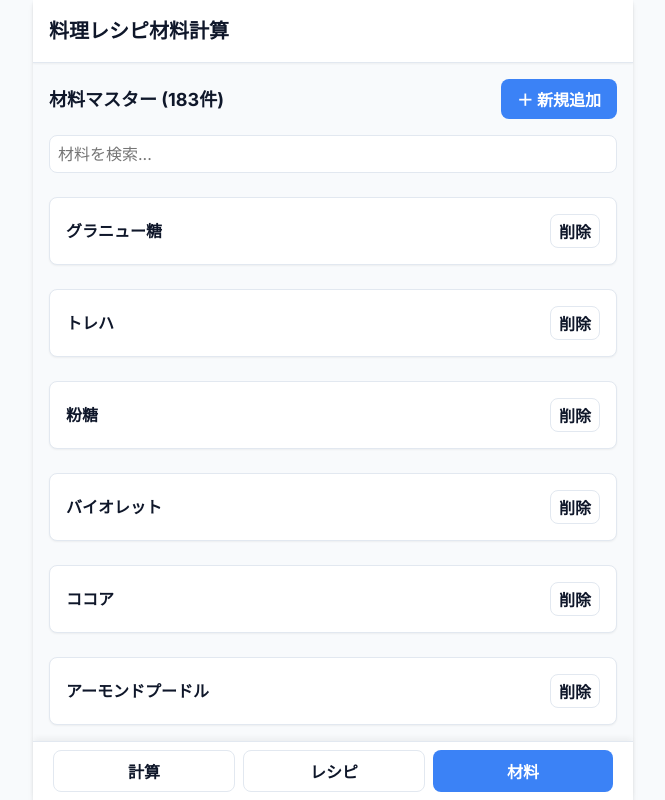
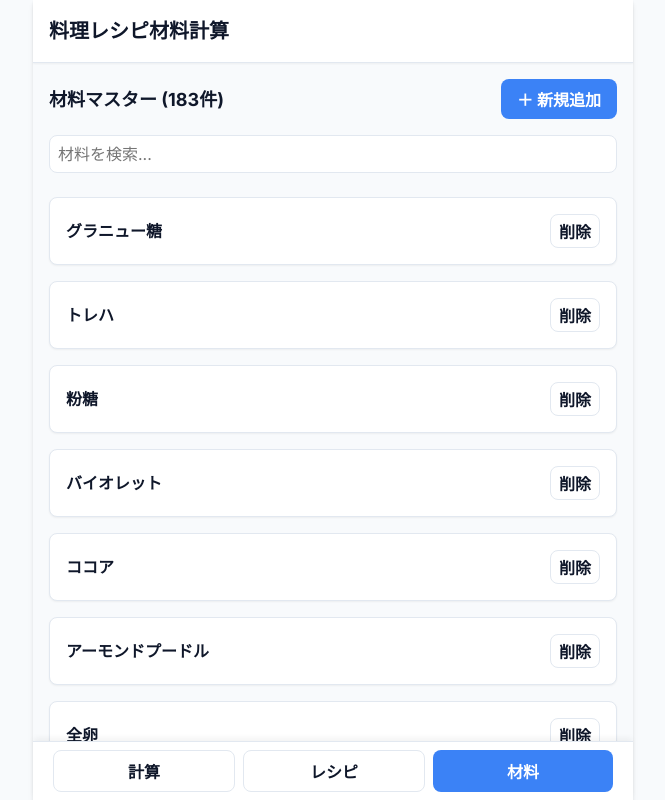
Before and after one commit to utapig/recipe-calculator, a React (Vite) app: page / in a window 1280 px wide. Both pictures are taken after a click on the button "材料". Shown: the top 800 px of the page, without its empty margins (307-972 px from the left). Built offline with nearby package versions, Linux system fonts and the light colour scheme.

Commit message:
fix: App updates

```diff
--- a/src/components/IngredientsMaster.tsx
+++ b/src/components/IngredientsMaster.tsx
@@ -114,7 +114,7 @@ export function IngredientsMaster() {
         />
       </div>
 
-      <div className="flex-col gap-sm">
+      <div className="flex-col gap-xs">
         {filteredIngredients.map(ing => (
           <div key={ing.id} className={`card ${ing.type === 'special' ? 'special-card' : ''}`}>
             <div className="flex justify-between items-center mb-xs">
```
